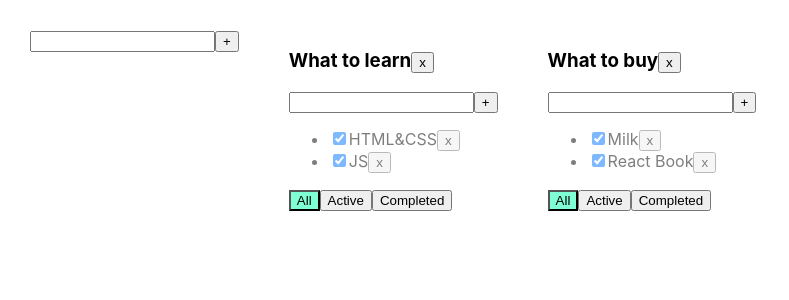
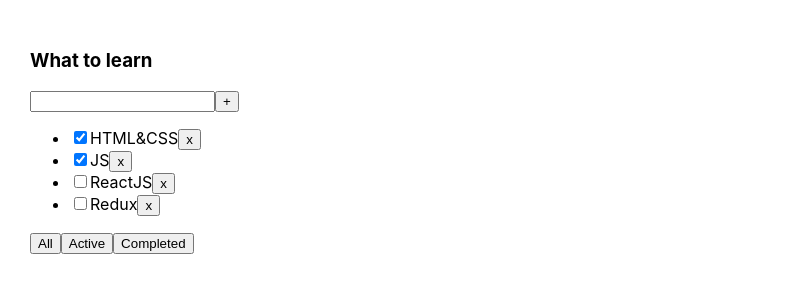
Before and after one commit to naumyshev/ToDo, a React (Create React App) app: page / in a window 1280 px wide. Shown: the top 300 px of the page, without its empty margins (0-789 px from the left). Built offline with nearby package versions, Linux system fonts and the light colour scheme.

Commit message:
after lesson 03

```diff
--- a/package.json
+++ b/package.json
@@ -3,6 +3,11 @@
   "version": "0.1.0",
   "private": true,
   "dependencies": {
+    "@emotion/react": "^11.7.1",
+    "@emotion/styled": "^11.6.0",
+    "@material-ui/core": "^5.0.0-beta.5",
+    "@material-ui/icons": "^4.11.2",
+    "@material-ui/styled-engine-sc": "^5.0.0-beta.5",
     "@testing-library/jest-dom": "^4.2.4",
     "@testing-library/react": "^9.3.2",
     "@testing-library/user-event": "^7.1.2",
--- a/src/App.css
+++ b/src/App.css
@@ -6,19 +6,3 @@
 .App > div {
   margin-right: 50px;
 }
-
-.error {
-  border: red 1px solid;
-}
-
-.error-message {
-  color: red;
-}
-
-.active-filter {
-  background-color: aquamarine;
-}
-
-.is-done {
-  opacity: 0.5;
-}
--- a/src/App.tsx
+++ b/src/App.tsx
@@ -1,137 +1,54 @@
 import React, {useState} from 'react';
 import './App.css';
-import {TaskType, Todolist} from './Todolist';
-import {v1} from 'uuid';
-import {Input} from "./components/Input";
+import {Todolist} from "./Todolist";
+import {v1} from "uuid";
 
-export type FilterValuesType = "all" | "active" | "completed";
-type TodolistType = {
-    id: string
-    title: string
-    filter: FilterValuesType
-}
-
-type TasksStateType = {
-    [key: string]: Array<TaskType>
-}
-
+export type FilterValuesType = "all" | "active" | "completed"
 
 function App() {
-    let todolistId1 = v1();
-    let todolistId2 = v1();
 
-    let [todolists, setTodolists] = useState<Array<TodolistType>>([
-        {id: todolistId1, title: "What to learn", filter: "all"},
-        {id: todolistId2, title: "What to buy", filter: "all"}
+    let [tasks, setTasks] = useState([
+        {id: v1(), title: "HTML&CSS", isDone: true},
+        {id: v1(), title: "JS", isDone: true},
+        {id: v1(), title: "ReactJS", isDone: false},
+        {id: v1(), title: "Redux", isDone: false}
     ])
 
-    let [tasks, setTasks] = useState<TasksStateType>({
-        [todolistId1]: [
-            {id: v1(), title: "HTML&CSS", isDone: true},
-            {id: v1(), title: "JS", isDone: true}
-        ],
-        [todolistId2]: [
-            {id: v1(), title: "Milk", isDone: true},
-            {id: v1(), title: "React Book", isDone: true}
-        ]
-    });
+    const [filter, setFilter] = useState('All')
 
-    const addTodoList = (title: string) => {
-        let newID=v1()
-        let newTodo: TodolistType = {id: newID, title: title, filter: "all"}
-        setTodolists([newTodo, ...todolists])
-        setTasks({...tasks, [newID]: [{id: v1(), title: "Enter your task", isDone: false}]})
+    const removeTask = (newID: string) => {
+        setTasks(tasks.filter((el) => el.id !== newID))
     }
 
-    const updateTask = (todolistId: string, taskId: string, title: string) => {
-        setTasks({...tasks, [todolistId]: tasks[todolistId].map(m => m.id === taskId ? {...m, title} : m)})
+    const addTask = (newTitle: string) => {
+        let newTask = {id: v1(), title: newTitle, isDone: false}
+        setTasks([newTask, ...tasks])
     }
 
-    const updateTodoList = (todolistId: string, title: string) => {
-        setTodolists(todolists.map(m => m.id === todolistId ? {...m, title} : m))
+    let filteredTasks = tasks
+
+    if (filter === 'active') {
+        filteredTasks = tasks.filter(el => !el.isDone)
+    }
+
+    if (filter === 'completed') {
+        filteredTasks = tasks.filter(el => el.isDone)
+    }
+
+    const changeFilter = (value: string) => {
+        setFilter(value)
     }
 
 
-    function removeTask(id: string, todolistId: string) {
-        //достанем нужный массив по todolistId:
-        let todolistTasks = tasks[todolistId];
-        // перезапишем в этом объекте массив для нужного тудулиста отфилтрованным массивом:
-        tasks[todolistId] = todolistTasks.filter(t => t.id !== id);
-        // засетаем в стейт копию объекта, чтобы React отреагировал перерисовкой
-        setTasks({...tasks});
-    }
-
-    function addTask(title: string, todolistId: string) {
-        let task = {id: v1(), title: title, isDone: false};
-        //достанем нужный массив по todolistId:
-        let todolistTasks = tasks[todolistId];
-        // перезапишем в этом объекте массив для нужного тудулиста копией, добавив в начало новую таску:
-        tasks[todolistId] = [task, ...todolistTasks];
-        // засетаем в стейт копию объекта, чтобы React отреагировал перерисовкой
-        setTasks({...tasks});
-    }
-
-    function changeStatus(id: string, isDone: boolean, todolistId: string) {
-        //достанем нужный массив по todolistId:
-        let todolistTasks = tasks[todolistId];
-        // найдём нужную таску:
-        let task = todolistTasks.find(t => t.id === id);
-        //изменим таску, если она нашлась
-        if (task) {
-            task.isDone = isDone;
-            // засетаем в стейт копию объекта, чтобы React отреагировал перерисовкой
-            setTasks({...tasks});
-        }
-    }
-
-    function changeFilter(value: FilterValuesType, todolistId: string) {
-        let todolist = todolists.find(tl => tl.id === todolistId);
-        if (todolist) {
-            todolist.filter = value;
-            setTodolists([...todolists])
-        }
-    }
-
-    function removeTodolist(id: string) {
-        // засунем в стейт список тудулистов, id которых не равны тому, который нужно выкинуть
-        setTodolists(todolists.filter(tl => tl.id !== id));
-        // удалим таски для этого тудулиста из второго стейта, где мы храним отдельно таски
-        delete tasks[id]; // удаляем св-во из объекта... значением которого являлся массив тасок
-        // засетаем в стейт копию объекта, чтобы React отреагировал перерисовкой
-        setTasks({...tasks});
-    }
-
     return (
         <div className="App">
-            <Input callBack={addTodoList}/>
-            {
-                todolists.map(tl => {
-                    let allTodolistTasks = tasks[tl.id];
-                    let tasksForTodolist = allTodolistTasks;
-
-                    if (tl.filter === "active") {
-                        tasksForTodolist = allTodolistTasks.filter(t => t.isDone === false);
-                    }
-                    if (tl.filter === "completed") {
-                        tasksForTodolist = allTodolistTasks.filter(t => t.isDone === true);
-                    }
-
-                    return <Todolist
-                        key={tl.id}
-                        id={tl.id}
-                        title={tl.title}
-                        tasks={tasksForTodolist}
-                        removeTask={removeTask}
-                        changeFilter={changeFilter}
-                        addTask={addTask}
-                        changeTaskStatus={changeStatus}
-                        filter={tl.filter}
-                        removeTodolist={removeTodolist}
-                        updateTask={updateTask}
-                        updateTodoList={updateTodoList}
-                    />
-                })
-            }
+            <Todolist
+                title={'What to learn'}
+                tasks={filteredTasks}
+                removeTask={removeTask}
+                changeFilter={changeFilter}
+                addTask={addTask}
+            />
 
         </div>
     );
--- a/src/TodoList.tsx
+++ b/src/TodoList.tsx
@@ -1,121 +1,70 @@
-import React, {ChangeEvent, useState, KeyboardEvent} from 'react';
-import {FilterValuesType} from './App';
-import {Button} from "./components/Button";
-import {EditableSpan} from "./components/EditableSpan";
-import {Input} from "./components/Input";
+import React, {ChangeEvent, KeyboardEvent, useState} from 'react';
+import {FilterValuesType} from "./App";
 
-export type TaskType = {
+type PropsType = {
+    title: string
+    tasks: Array<TasksType>
+    removeTask: (id: string) => void
+    changeFilter: (value: FilterValuesType) => void
+    addTask: (newTitle: string) => void
+}
+
+type TasksType = {
     id: string
     title: string
     isDone: boolean
 }
 
-type PropsType = {
-    id: string
-    title: string
-    tasks: Array<TaskType>
-    removeTask: (taskId: string, todolistId: string) => void
-    changeFilter: (value: FilterValuesType, todolistId: string) => void
-    addTask: (title: string, todolistId: string) => void
-    changeTaskStatus: (id: string, isDone: boolean, todolistId: string) => void
-    removeTodolist: (id: string) => void
-    filter: FilterValuesType
-    updateTask: (todolistId: string, taskId: string, title: string) => void
-    updateTodoList: (todolistId: string, title: string) => void
-}
+export const Todolist = (props: PropsType) => {
 
-export function Todolist(props: PropsType) {
-    // let [title, setTitle] = useState("")
-    // let [error, setError] = useState<string | null>(null)
+    let [title, setTitle] = useState('')
 
-    // const addTask = () => {
-    //     let newTitle = title.trim();
-    //     if (newTitle !== "") {
-    //         props.addTask(newTitle, props.id);
-    //         setTitle("");
-    //     } else {
-    //         setError("Title is required");
-    //     }
-    // }
-
-    // const onChangeHandler = (e: ChangeEvent<HTMLInputElement>) => {
-    //     setTitle(e.currentTarget.value)
-    // }
-
-    // const onKeyPressHandler = (e: KeyboardEvent<HTMLInputElement>) => {
-    //     setError(null);
-    //     if (e.charCode === 13) {
-    //         addTask();
-    //     }
-    // }
-
-    const removeTodolist = () => props.removeTodolist(props.id)
-
-    const onAllClickHandler = () => props.changeFilter("all", props.id);
-    const onActiveClickHandler = () => props.changeFilter("active", props.id);
-    const onCompletedClickHandler = () => props.changeFilter("completed", props.id);
-
-    const onClickHandler = (tID: string) => {
-        props.removeTask(tID, props.id)
+    const onChangeInputHandler = (e: ChangeEvent<HTMLInputElement>) => {
+        setTitle(e.currentTarget.value)
     }
 
-    const onChangeHandlerFromCheckbox = (e: ChangeEvent<HTMLInputElement>, tID: string) => {
-        let newIsDoneValue = e.currentTarget.checked;
-        props.changeTaskStatus(tID, newIsDoneValue, props.id);
+    const onClickAddTaskHandler = () => {
+        props.addTask(title)
+        setTitle('')
     }
 
-    const callBackForEditableSpan = (tID: string, title: string) => {
-        props.updateTask(props.id, tID, title)
+    const onKeyPressHandler = (e: KeyboardEvent<HTMLInputElement>) => {
+        if (e.key === 'Enter') {
+            onClickAddTaskHandler()
+        }
     }
 
-    const callBackForEditableSpanForHeader = (title: string) => {
-        props.updateTodoList(props.id, title)
+    const onClickChangeFilterHandler = (filter: FilterValuesType) => {
+        props.changeFilter(filter)
     }
 
-    const callBackHandlerForInput = (newTitle: string) => {
-        props.addTask(newTitle, props.id)
+    const onClickRemoveTaskHandler = (tID: string) => {
+        props.removeTask(tID)
     }
 
-    return <div>
-        <h3>
-            <EditableSpan title={props.title} callBack={(title)=>callBackForEditableSpanForHeader(title)} />
-            {/*{props.title}*/}
-            <Button name={'x'} callBack={removeTodolist}/>
-            {/*<button onClick={removeTodolist}>x</button>*/}
-        </h3>
-        {/*<div>*/}
-        {/*    <input value={title}*/}
-        {/*           onChange={onChangeHandler}*/}
-        {/*           onKeyPress={onKeyPressHandler}*/}
-        {/*           className={error ? "error" : ""}*/}
-        {/*    />*/}
-        {/*    <button onClick={addTask}>+</button>*/}
-        {/*    {error && <div className="error-message">{error}</div>}*/}
-        {/*</div>*/}
-        <Input callBack={callBackHandlerForInput}/>
-        <ul>
-            {
-                props.tasks.map(t => {
-                    return <li key={t.id} className={t.isDone ? "is-done" : ""}>
-                        <input type="checkbox" onChange={(e) => onChangeHandlerFromCheckbox(e, t.id)}
-                               checked={t.isDone}/>
-                        {/*<span>{t.title}</span>*/}
-                        <EditableSpan title={t.title} callBack={(title)=>callBackForEditableSpan(t.id, title)}/>
-                        <Button name={'x'} callBack={() => onClickHandler(t.id)}/>
-                    </li>
-                })
-            }
-        </ul>
+    return (
         <div>
-            <button className={props.filter === 'all' ? "active-filter" : ""}
-                    onClick={onAllClickHandler}>All
-            </button>
-            <button className={props.filter === 'active' ? "active-filter" : ""}
-                    onClick={onActiveClickHandler}>Active
-            </button>
-            <button className={props.filter === 'completed' ? "active-filter" : ""}
-                    onClick={onCompletedClickHandler}>Completed
-            </button>
+            <h3>{props.title}</h3>
+            <div>
+                <input value={title} onKeyPress={onKeyPressHandler} onChange={onChangeInputHandler}/>
+                <button onClick={onClickAddTaskHandler}>+</button>
+            </div>
+            <ul>
+                {props.tasks.map((el) => {
+                    return (
+                        <li key={el.id}>
+                            <input type="checkbox" checked={el.isDone}/>
+                            <span>{el.title}</span>
+                            <button onClick={() => onClickRemoveTaskHandler(el.id)}>x</button>
+                        </li>
+                    )
+                })}
+            </ul>
+            <div>
+                <button onClick={() => onClickChangeFilterHandler('all')}>All</button>
+                <button onClick={() => onClickChangeFilterHandler('active')}>Active</button>
+                <button onClick={() => onClickChangeFilterHandler('completed')}>Completed</button>
+            </div>
         </div>
-    </div>
-}
+    );
+};
--- a/src/components/Button.tsx
+++ /dev/null
@@ -1,15 +0,0 @@
-import React from 'react';
-
-type propsType ={
-    name: string
-    callBack:() => void
-}
-
-export const Button = (props: propsType) => {
-    const onClickHandler = () => {
-      props.callBack()
-    }
-    return (
-        <button onClick={onClickHandler}>{props.name}</button>
-    );
-};
--- a/src/components/EditableSpan.tsx
+++ /dev/null
@@ -1,35 +0,0 @@
-import React, {ChangeEvent, useState} from 'react';
-
-type propsType = {
-    title: string
-    callBack:(title: string) => void
-}
-
-export const EditableSpan = (props: propsType) => {
-    const [title, setTitle] = useState<string>(props.title)
-    const [edit, setEdit] = useState<boolean>(false)
-
-    const onDoubleClickHandler = () => {
-        setEdit(true)
-    }
-
-    const onBlurHandler = () => {
-        setEdit(false)
-        props.callBack(title)
-    }
-
-    const onChangeHandler = (e: ChangeEvent<HTMLInputElement>) => {
-        setTitle(e.currentTarget.value)
-    }
-
-    return (
-        edit
-            ? <input
-                value={title}
-                onBlur={onBlurHandler}
-                autoFocus={true}
-                onChange={onChangeHandler}
-            />
-            : <span onDoubleClick={onDoubleClickHandler}>{props.title}</span>
-    );
-};
--- a/src/components/Input.tsx
+++ /dev/null
@@ -1,43 +0,0 @@
-import React, {ChangeEvent, KeyboardEvent, useState} from 'react';
-
-type propsType = {
-    callBack:(newTitle: string) => void
-}
-
-export const Input = (props: propsType) => {
-    let [title, setTitle] = useState("")
-    let [error, setError] = useState<string | null>(null)
-
-    const addTask = () => {
-        let newTitle = title.trim();
-        if (newTitle !== "") {
-            props.callBack(newTitle);
-            setTitle("");
-        } else {
-            setError("Title is required");
-        }
-    }
-
-    const onChangeHandler = (e: ChangeEvent<HTMLInputElement>) => {
-        setTitle(e.currentTarget.value)
-    }
-
-    const onKeyPressHandler = (e: KeyboardEvent<HTMLInputElement>) => {
-        setError(null);
-        if (e.charCode === 13) {
-            addTask();
-        }
-    }
-
-    return (
-        <div>
-            <input value={title}
-                   onChange={onChangeHandler}
-                   onKeyPress={onKeyPressHandler}
-                   className={error ? "error" : ""}
-            />
-            <button onClick={addTask}>+</button>
-            {error && <div className="error-message">{error}</div>}
-        </div>
-    );
-};
```
Also changed, not shown: 1 other file (tests, documents, lock files or other folders).
